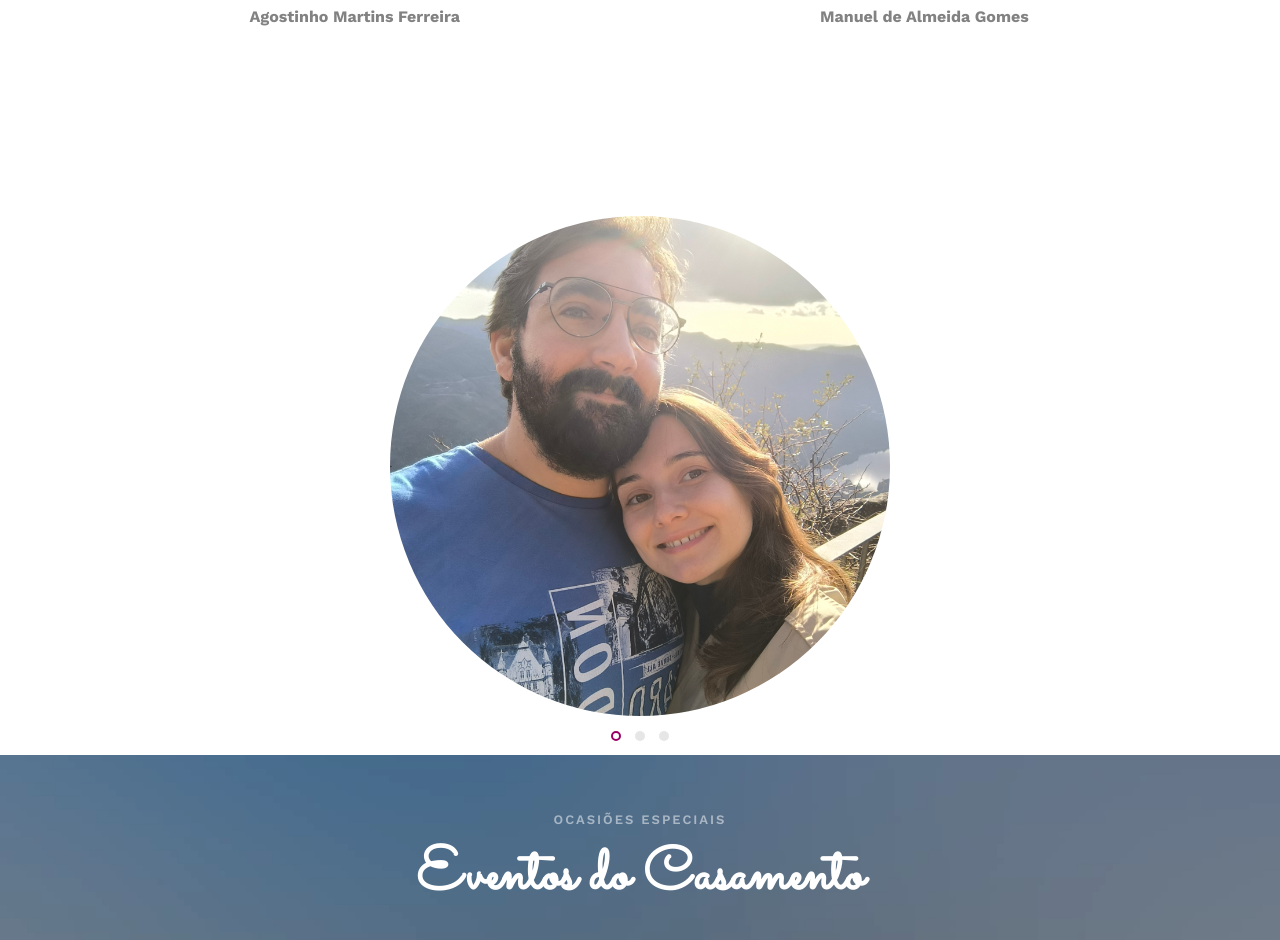
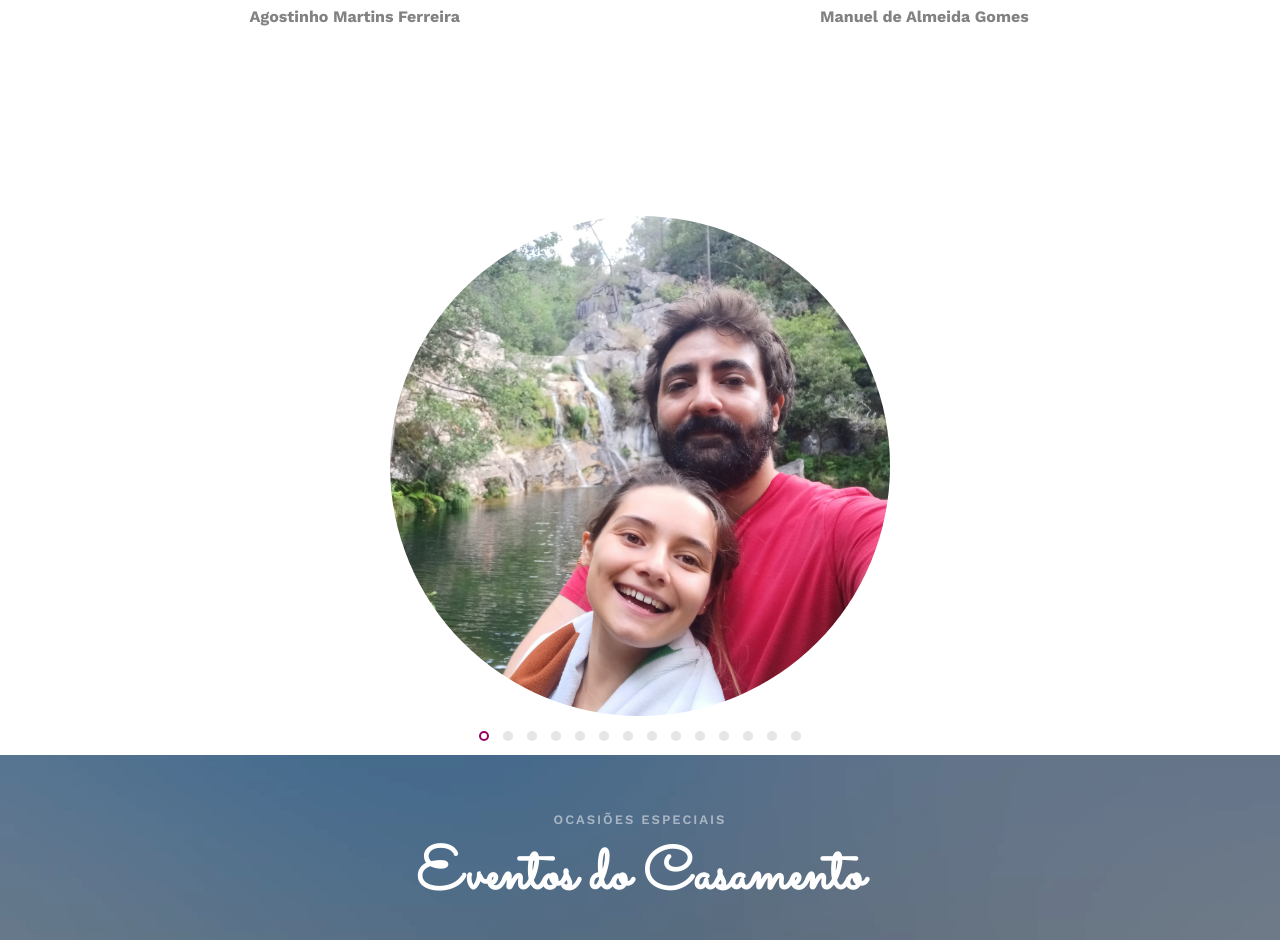
Before and after one commit to AJPreto/lauetoze, a Flask app: page / in a window 1280 px wide. Shown: the part 1390-2330 px from the top of the page. Run offline with Flask 3, Linux system fonts and the light colour scheme; some libraries are stand-ins or nearby versions; some web fonts are replaced.

Commit message:
Addding images

```diff
--- a/lauetoze/templates/index.html
+++ b/lauetoze/templates/index.html
@@ -140,6 +140,61 @@
 			<div class="owl-carousel-fullwidth">
 				<div class="item">
 					<div class="testimony-slide active text-center">
+						<img src="{{ url_for('static', filename='images/casamento_10.jpg') }}" style="width: 500px; height: 500px;" class="round-img img-fluid" alt="user">
+					</div>
+				</div>
+				<div class="item">
+					<div class="testimony-slide active text-center">
+						<img src="{{ url_for('static', filename='images/casamento.jpg') }}" style="width: 500px; height: 500px;" class="round-img img-fluid" alt="user">
+					</div>
+				</div>
+				<div class="item">
+					<div class="testimony-slide active text-center">
+						<img src="{{ url_for('static', filename='images/casamento_2.jpg') }}" style="width: 500px; height: 500px;" class="round-img img-fluid" alt="user">
+					</div>
+				</div>
+				<div class="item">
+					<div class="testimony-slide active text-center">
+						<img src="{{ url_for('static', filename='images/casamento_4.png') }}" style="width: 500px; height: 500px;" class="round-img img-fluid" alt="user">
+					</div>
+				</div>
+				<div class="item">
+					<div class="testimony-slide active text-center">
+						<img src="{{ url_for('static', filename='images/casamento_5.png') }}" style="width: 500px; height: 500px;" class="round-img img-fluid" alt="user">
+					</div>
+				</div>
+				<div class="item">
+					<div class="testimony-slide active text-center">
+						<img src="{{ url_for('static', filename='images/casamento_7.jpg') }}" style="width: 500px; height: 500px;" class="round-img img-fluid" alt="user">
+					</div>
+				</div>
+				<div class="item">
+					<div class="testimony-slide active text-center">
+						<img src="{{ url_for('static', filename='images/casamento_8.png') }}" style="width: 500px; height: 500px;" class="round-img img-fluid" alt="user">
+					</div>
+				</div>
+				<div class="item">
+					<div class="testimony-slide active text-center">
+						<img src="{{ url_for('static', filename='images/casamento_9.png') }}" style="width: 500px; height: 500px;" class="round-img img-fluid" alt="user">
+					</div>
+				</div>
+				<div class="item">
+					<div class="testimony-slide active text-center">
+						<img src="{{ url_for('static', filename='images/casamento_12.jpg') }}" style="width: 500px; height: 500px;" class="round-img img-fluid" alt="user">
+					</div>
+				</div>
+				<div class="item">
+					<div class="testimony-slide active text-center">
+						<img src="{{ url_for('static', filename='images/casamento_14.png') }}" style="width: 500px; height: 500px;" class="round-img img-fluid" alt="user">
+					</div>
+				</div>
+				<div class="item">
+					<div class="testimony-slide active text-center">
+						<img src="{{ url_for('static', filename='images/casamento_15.jpg') }}" style="width: 500px; height: 500px;" class="round-img img-fluid" alt="user">
+					</div>
+				</div>
+				<div class="item">
+					<div class="testimony-slide active text-center">
 						<img src="{{ url_for('static', filename='images/landscape.jpg') }}" style="width: 500px; height: 500px;" class="round-img img-fluid" alt="user">
 					</div>
 				</div>
@@ -160,6 +215,8 @@
 			</div>
 		</div>
 	</div>
+	<br>
+	<br>
 
 	<div id="fh5co-event" class="fh5co-bg" style="background-image:url(images/img_bg_3.jpg); padding: 50px 0;">
 		<div class="overlay"></div>
```
Also changed, not shown: lauetoze/static/images/casamento.jpg (added), lauetoze/static/images/casamento_10.jpg (added), lauetoze/static/images/casamento_12.jpg (added), lauetoze/static/images/casamento_2.jpg (added), 7 other files.
